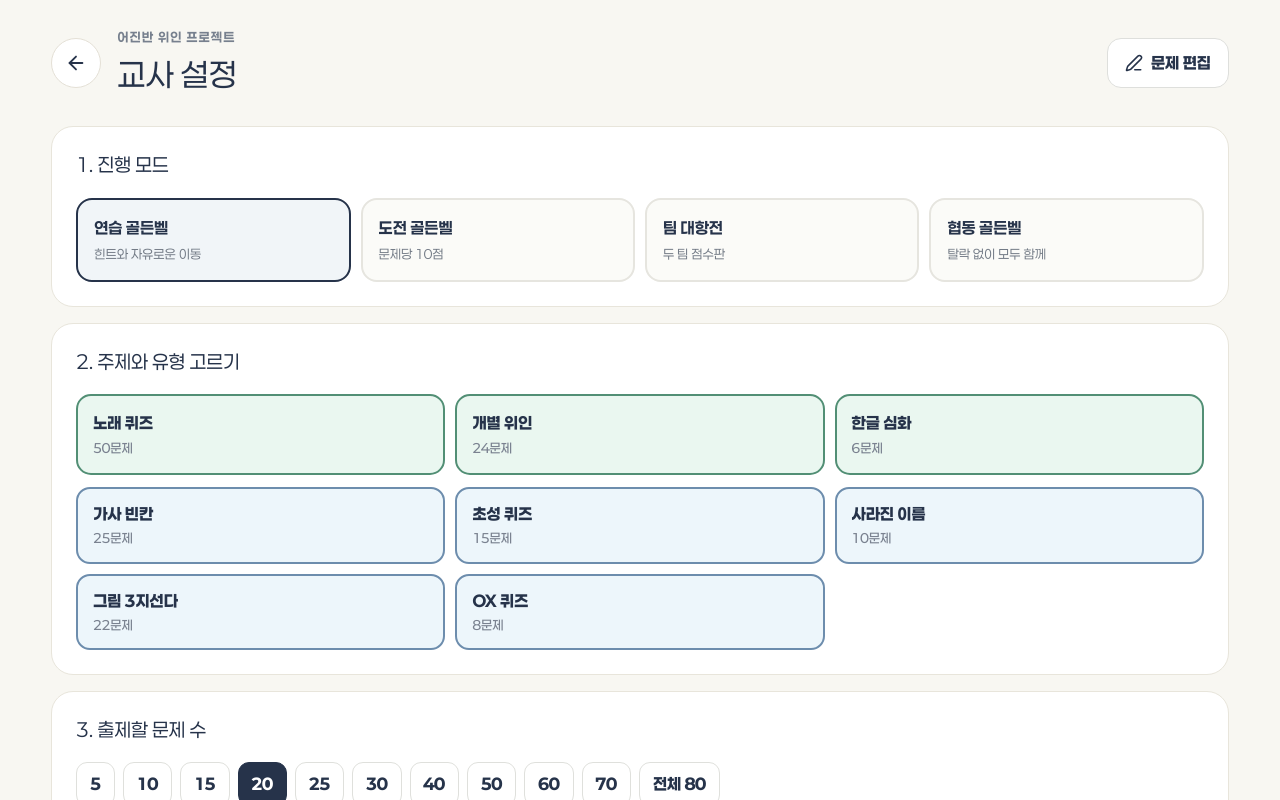
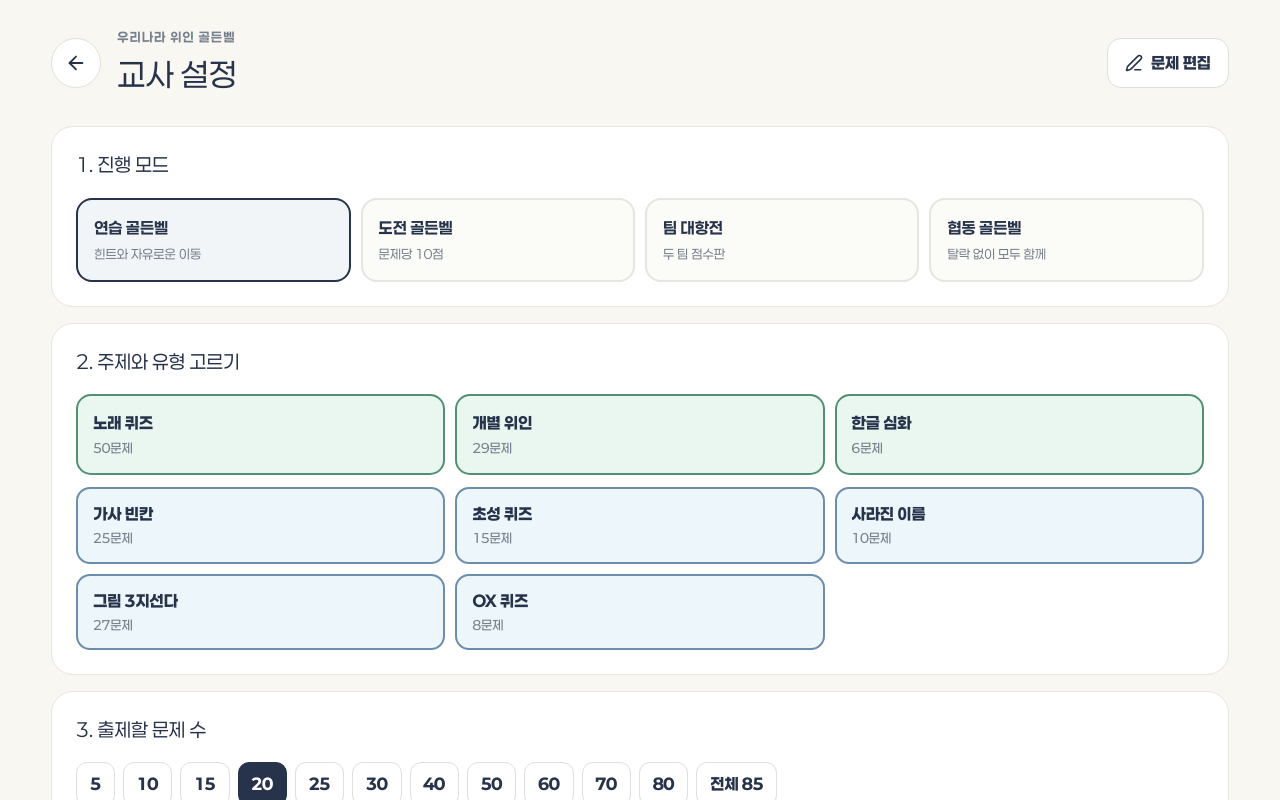
Before and after one commit to rkdusl0727-beep/herogoldenbell, a React (Vite) app: page / in a window 1280 px wide. Both pictures are taken after a click on the button "교사 설정". Shown: the top 800 px of the page. Built offline with nearby package versions, Linux system fonts and the light colour scheme.

Commit message:
Update Site source

```diff
--- a/scripts/validate-questions.mjs
+++ b/scripts/validate-questions.mjs
@@ -12,10 +12,10 @@ const initialsOf=(name)=>{
   }).join('')
 }
 
-expect(defaultQuestions.length===80,`전체 문제 수: ${defaultQuestions.length} (예상 80)`)
-expect(new Set(defaultQuestions.map(q=>q.id)).size===80,'문제 ID가 중복되었습니다.')
+expect(defaultQuestions.length===85,`전체 문제 수: ${defaultQuestions.length} (예상 85)`)
+expect(new Set(defaultQuestions.map(q=>q.id)).size===85,'문제 ID가 중복되었습니다.')
 expect(count(defaultQuestions,'category','song')===50,'노래 문제는 50개여야 합니다.')
-expect(count(defaultQuestions,'category','person')===24,'개별 위인 문제는 24개여야 합니다.')
+expect(count(defaultQuestions,'category','person')===29,'개별 위인 문제는 29개여야 합니다.')
 expect(count(defaultQuestions,'category','hangul')===6,'한글 심화 문제는 6개여야 합니다.')
 
 const song=defaultQuestions.filter(q=>q.category==='song')
@@ -79,8 +79,9 @@ for(const q of song.filter(q=>q.type==='sequence')){
 }
 
 const people=defaultQuestions.filter(q=>q.category==='person')
-const requiredPeople=['세종대왕','이순신','유관순','김정호','방정환','신사임당','장영실','문익점']
-for(const person of requiredPeople) expect(people.filter(q=>q.person===person).length===3,`${person} 문제는 3개여야 합니다.`)
+const requiredPeople={세종대왕:3,허준:1,이순신:3,유관순:4,김정호:4,방정환:3,신사임당:4,장영실:3,문익점:3,안중근:1}
+for(const [person,total] of Object.entries(requiredPeople)) expect(people.filter(q=>q.person===person).length===total,`${person} 문제는 ${total}개여야 합니다.`)
+for(const answer of ['초충도','대동여지도','동의보감','유묵','아우내장터']) expect(people.some(q=>q.answer===answer),`위인 골든벨에 정답 ‘${answer}’ 문제가 있어야 합니다.`)
 expect(!people.some(q=>q.person==='정약용'),'정약용은 개별 위인 문제에 포함할 수 없습니다.')
 const bang=people.filter(q=>q.person==='방정환')
 expect(bang.every(q=>q.difficulty==='쉬움'),'방정환 문제는 모두 쉬움이어야 합니다.')
@@ -90,4 +91,4 @@ const oxAnswers=people.filter(q=>q.type==='ox').map(q=>q.answer)
 expect(oxAnswers.filter(answer=>answer==='O').length===4&&oxAnswers.filter(answer=>answer==='X').length===4,'OX 정답은 O 4개, X 4개여야 합니다.')
 
 if(errors.length){console.error(errors.join('\n'));process.exit(1)}
-console.log('검증 완료: 80문제 · 노래 50(빈칸 25/초성 15/이름 완성 10) · 순서 문제 0 · 위인 24 · 한글 6')
+console.log('검증 완료: 85문제 · 노래 50(빈칸 25/초성 15/이름 완성 10) · 순서 문제 0 · 위인 29 · 한글 6')
--- a/src/App.tsx
+++ b/src/App.tsx
@@ -29,10 +29,10 @@ const portraitById: Record<string,string> = {
   p19:'./assets/people/jang-yeong-sil.png', p22:'./assets/people/mun-ik-jeom.png',
 }
 const balancedChoiceIds = [
-  'p01','p02','p04','p05','p07','p08','p10','p11','p13','p14','p16','p17','p19','p20','p22','p23',
+  'p01','p02','p04','p05','p07','p08','p10','p11','p13','p14','p16','p17','p19','p20','p22','p23','p25','p26','p27','p28','p29',
   'h01','h02','h03','h04','h05','h06',
 ]
-const QUESTION_COPY_VERSION = '2026-11-03-balanced-verses-v12'
+const QUESTION_COPY_VERSION = '2026-11-03-five-added-answers-v14'
 function modeName(mode:GameMode) { return ({practice:'연습 골든벨',challenge:'도전 골든벨',team:'팀 대항전',cooperate:'협동 골든벨'} as const)[mode] }
 function isVerbal(q:Question) { return ['blank','initial','missing'].includes(q.type) }
 function displayQuestion(q:Question, revealed:boolean) {
@@ -211,11 +211,11 @@ function App() {
     </main>
     <section className="start-grid" aria-label="게임 시작">
       <button className="start-card song" onClick={()=>startPreset('song')}><span className="card-icon">♪</span><b>노래 골든벨</b><small>3가지 유형 · 50문제</small><ArrowRight/></button>
-      <button className="start-card person" onClick={()=>startPreset('person')}><span className="card-icon">♛</span><b>위인 골든벨</b><small>8명의 이야기 · 24문제</small><ArrowRight/></button>
-      <button className="start-card all" onClick={()=>startPreset('all')}><span className="card-icon">★</span><b>전체 골든벨</b><small>노래 · 위인 · 한글 · 80문제</small><ArrowRight/></button>
+      <button className="start-card person" onClick={()=>startPreset('person')}><span className="card-icon">♛</span><b>위인 골든벨</b><small>10명의 이야기 · 29문제</small><ArrowRight/></button>
+      <button className="start-card all" onClick={()=>startPreset('all')}><span className="card-icon">★</span><b>전체 골든벨</b><small>노래 · 위인 · 한글 · 85문제</small><ArrowRight/></button>
     </section>
     <div className="home-actions">{hasSession&&<button className="soft-btn" onClick={continueGame}><Play/> 이어서 하기</button>}<button className="soft-btn" onClick={()=>setScreen('settings')}><SettingsIcon/> 교사 설정</button><button className="soft-btn" onClick={()=>setScreen('editor')}><Edit3/> 문제 편집</button></div>
-    <footer><span>총 80문제</span><i/> <span>음성 지원</span><i/> <span>오프라인 문제은행</span></footer>
+    <footer><span>총 85문제</span><i/> <span>음성 지원</span><i/> <span>오프라인 문제은행</span></footer>
     {toast&&<div className="toast">{toast}</div>}
   </div>
 
@@ -261,7 +261,7 @@ function Scoreboard({mode,correct,scores,teamNames}:{mode:GameMode;correct:numbe
 function SettingsPanel({settings,setSettings,bank,available,onBack,onEditor,onStart}:{settings:Settings;setSettings:(s:Settings)=>void;bank:Question[];available:number;onBack:()=>void;onEditor:()=>void;onStart:()=>void}){
   const modes:[GameMode,string,string][]=[['practice','연습 골든벨','힌트와 자유로운 이동'],['challenge','도전 골든벨','문제당 10점'],['team','팀 대항전','두 팀 점수판'],['cooperate','협동 골든벨','탈락 없이 모두 함께']]
   const allTypes=(Object.keys(typeNames) as QuestionType[]).filter(type=>bank.some(question=>question.type===type))
-  const quickCounts=[5,10,15,20,25,30,40,50,60,70]
+  const quickCounts=[5,10,15,20,25,30,40,50,60,70,80]
   const matching=bank.filter(q=>settings.categories.includes(q.category)&&settings.questionTypes.includes(q.type))
   const countValue=Math.min(settings.count,Math.max(1,available))
   const apply=(next:Settings)=>{
@@ -285,12 +285,12 @@ function SettingsPanel({settings,setSettings,bank,available,onBack,onEditor,onSt
     const excluded=checked?settings.excludedQuestionIds.filter(id=>!ids.has(id)):[...new Set([...settings.excludedQuestionIds,...ids])]
     apply({...settings,excludedQuestionIds:excluded})
   }
-  return <div className="panel-page"><header><button className="round-btn" onClick={onBack}><ArrowLeft/></button><div><small>어진반 위인 프로젝트</small><h1>교사 설정</h1></div><button className="soft-btn" onClick={onEditor}><Edit3/> 문제 편집</button></header>
+  return <div className="panel-page"><header><button className="round-btn" onClick={onBack}><ArrowLeft/></button><div><small>우리나라 위인 골든벨</small><h1>교사 설정</h1></div><button className="soft-btn" onClick={onEditor}><Edit3/> 문제 편집</button></header>
     <main className="settings-layout">
       <section className="setting-card"><h2>1. 진행 모드</h2><div className="mode-grid">{modes.map(([id,name,desc])=><button className={settings.mode===id?'active':''} onClick={()=>setSettings({...settings,mode:id})} key={id}><b>{name}</b><small>{desc}</small></button>)}</div>{settings.mode==='team'&&<div className="team-inputs"><input value={settings.teamNames[0]} onChange={e=>setSettings({...settings,teamNames:[e.target.value,settings.teamNames[1]]})}/><input value={settings.teamNames[1]} onChange={e=>setSettings({...settings,teamNames:[settings.teamNames[0],e.target.value]})}/></div>}</section>
 
       <section className="setting-card"><h2>2. 주제와 유형 고르기</h2>
-        <div className="check-grid">{(['song','person','hangul'] as Category[]).map(c=><label key={c}><input type="checkbox" checked={settings.categories.includes(c)} onChange={()=>toggleCat(c)}/><span>{categoryNames[c]}<small>{c==='song'?'50문제':c==='person'?'24문제':'6문제'}</small></span></label>)}</div>
+        <div className="check-grid">{(['song','person','hangul'] as Category[]).map(c=><label key={c}><input type="checkbox" checked={settings.categories.includes(c)} onChange={()=>toggleCat(c)}/><span>{categoryNames[c]}<small>{c==='song'?'50문제':c==='person'?'29문제':'6문제'}</small></span></label>)}</div>
         <div className="type-check-grid">{allTypes.map(type=><label key={type}><input type="checkbox" checked={settings.questionTypes.includes(type)} onChange={()=>toggleType(type)}/><span>{typeNames[type]}<small>{bank.filter(q=>q.type===type).length}문제</small></span></label>)}</div>
       </section>
 
@@ -320,7 +320,7 @@ function Editor({bank,setBank,onBack,notify,fileInput}:{bank:Question[];setBank:
   function save(q:Question){ if(!q.id.trim()||!q.question.trim()||!q.answer.trim()){notify('ID, 질문, 정답은 꼭 입력해 주세요.');return} if(bank.some(v=>v.id===q.id&&v!==editing)){notify('같은 ID가 이미 있어요.');return} setBank(editing?bank.map(v=>v.id===editing.id?q:v):[...bank,q]);setEditing(null);notify('문제를 저장했어요.') }
   function exportJson(){const blob=new Blob([JSON.stringify(bank,null,2)],{type:'application/json'});const a=document.createElement('a');a.href=URL.createObjectURL(blob);a.download='어진반-위인골든벨-문제은행.json';a.click();URL.revokeObjectURL(a.href)}
   function importJson(file?:File){if(!file)return;const reader=new FileReader();reader.onload=()=>{try{const data=JSON.parse(String(reader.result));if(!Array.isArray(data)||data.some(q=>!q.id||!q.question||!q.answer||!q.category||!q.type))throw 0;setBank(data);notify(`${data.length}문제를 가져왔어요.`)}catch{notify('올바른 문제 JSON 파일이 아니에요.')}};reader.readAsText(file)}
-  return <div className="panel-page editor-page"><header><button className="round-btn" onClick={onBack}><ArrowLeft/></button><div><small>오프라인 문제은행</small><h1>문제 편집</h1></div><div className="editor-actions"><input ref={fileInput} hidden type="file" accept="application/json" onChange={e=>importJson(e.target.files?.[0])}/><button className="soft-btn" onClick={()=>fileInput.current?.click()}><Upload/> JSON 가져오기</button><button className="soft-btn" onClick={exportJson}><Download/> 내보내기</button><button className="soft-btn" onClick={()=>{if(confirm('기본 80문제로 복원할까요?'))setBank(defaultQuestions)}}><RotateCcw/> 기본 복원</button></div></header>
+  return <div className="panel-page editor-page"><header><button className="round-btn" onClick={onBack}><ArrowLeft/></button><div><small>오프라인 문제은행</small><h1>문제 편집</h1></div><div className="editor-actions"><input ref={fileInput} hidden type="file" accept="application/json" onChange={e=>importJson(e.target.files?.[0])}/><button className="soft-btn" onClick={()=>fileInput.current?.click()}><Upload/> JSON 가져오기</button><button className="soft-btn" onClick={exportJson}><Download/> 내보내기</button><button className="soft-btn" onClick={()=>{if(confirm('기본 85문제로 복원할까요?'))setBank(defaultQuestions)}}><RotateCcw/> 기본 복원</button></div></header>
     <div className="editor-toolbar"><div>{(['all','song','person','hangul'] as const).map(c=><button className={filter===c?'active':''} onClick={()=>setFilter(c)} key={c}>{c==='all'?`전체 ${bank.length}`:`${categoryNames[c]} ${bank.filter(v=>v.category===c).length}`}</button>)}</div><button className="primary-btn" onClick={()=>setEditing({id:`custom-${Date.now()}`,category:'person',type:'choice',difficulty:'쉬움',question:'',options:['','',''],answer:'',explanation:'',hint:'',image:'sparkles'})}><Plus/> 문제 추가</button></div>
     <main className="question-table">{visible.map((q,i)=><article key={q.id}><span>{String(i+1).padStart(2,'0')}</span><div><div><b>{categoryNames[q.category]}</b><small>{typeNames[q.type]} · {q.difficulty}{q.verse?` · ${q.verse}절`:''}</small></div><h3>{q.clue?`${q.clue} · ${q.question}`:q.question}</h3><p>정답: <strong>{q.answer}</strong></p></div><button onClick={()=>setEditing(q)}><Edit3/></button><button className="danger" onClick={()=>{if(confirm('이 문제를 삭제할까요?'))setBank(bank.filter(v=>v.id!==q.id))}}><Trash2/></button></article>)}</main>
     {editing&&<QuestionForm value={editing} onCancel={()=>setEditing(null)} onSave={save}/>}
--- a/src/data/questions80.ts
+++ b/src/data/questions80.ts
@@ -70,13 +70,13 @@ const people: Question[] = [
   {id:'p08',category:'person',type:'choice',difficulty:'쉬움',question:'유관순이 참여한 독립운동은 무엇일까요?',options:['3·1운동','훈민정음 만들기','대동여지도 만들기'],answer:'3·1운동',explanation:'유관순은 3·1운동에 참여해 독립 만세를 외쳤어요.',hint:'3월 1일과 관련 있어요.',image:'flag',person:'유관순'},
   {id:'p09',category:'person',type:'ox',difficulty:'쉬움',question:'유관순은 사람들과 태극기를 들고 독립 만세를 외쳤어요.',options:['O','X'],answer:'O',explanation:'유관순은 태극기를 들고 우리나라의 독립을 외쳤어요.',hint:'우리나라 국기를 떠올려요.',image:'flag',person:'유관순'},
   {id:'p10',category:'person',type:'choice',difficulty:'쉬움',question:'김정호는 어떤 일을 한 사람일까요?',options:['지도 제작자','작가','장군'],answer:'지도 제작자',explanation:'김정호는 우리 땅의 모습을 지도에 담은 지도 제작자예요.',hint:'길과 장소를 찾는 것을 만들었어요.',image:'./assets/people/kim-jeong-ho.png',person:'김정호'},
-  {id:'p11',category:'person',type:'choice',difficulty:'쉬움',question:'김정호가 만든 큰 지도는 무엇일까요?',options:['대동여지도','초충도','훈민정음'],answer:'대동여지도',explanation:'김정호는 우리나라의 모습을 자세히 담은 대동여지도를 만들었어요.',hint:'이름에 ‘지도’가 들어가요.',image:'map',person:'김정호'},
+  {id:'p11',category:'person',type:'choice',difficulty:'쉬움',question:'김정호가 우리나라의 모습을 자세히 담아 만든 지도는 무엇일까요?',options:['대동여지도','초충도','동의보감'],answer:'대동여지도',explanation:'김정호는 우리나라의 산과 강, 길을 자세히 담은 대동여지도를 만들었어요.',hint:'이름에 ‘지도’가 들어가요.',image:'map',person:'김정호'},
   {id:'p12',category:'person',type:'ox',difficulty:'쉬움',question:'지도는 시간을 알려 주는 물건이에요.',options:['O','X'],answer:'X',explanation:'지도는 길, 산, 강, 마을의 위치를 찾는 데 도움을 줘요.',hint:'어디로 갈지 알려 주는 것을 생각해요.',image:'map',person:'김정호'},
   {id:'p13',category:'person',type:'choice',difficulty:'쉬움',question:'방정환은 어떤 일을 한 사람일까요?',options:['작가','장군','과학 기술자'],answer:'작가',explanation:'방정환은 어린이를 위한 글과 이야기를 쓴 작가예요.',hint:'글과 이야기를 썼어요.',image:'./assets/people/bang-jeong-hwan.png',person:'방정환'},
   {id:'p14',category:'person',type:'choice',difficulty:'쉬움',question:'어린이날을 만드는 데 힘쓴 사람은 누구일까요?',options:['방정환','이순신','김정호'],answer:'방정환',explanation:'방정환은 어린이날을 만드는 데 힘썼어요.',hint:'어린이를 위한 글을 쓴 작가예요.',image:'children',person:'방정환'},
   {id:'p15',category:'person',type:'ox',difficulty:'쉬움',question:'방정환은 어린이를 소중하게 여겼어요.',options:['O','X'],answer:'O',explanation:'방정환은 어린이를 존중하고 소중히 여기는 마음을 널리 알렸어요.',hint:'어린이날을 떠올려요.',image:'children',person:'방정환'},
   {id:'p16',category:'person',type:'choice',difficulty:'쉬움',question:'신사임당은 어떤 일을 한 사람일까요?',options:['화가','장군','지도 제작자'],answer:'화가',explanation:'신사임당은 그림을 잘 그린 화가예요.',hint:'붓과 물감을 사용했어요.',image:'./assets/people/shin-saimdang.png',person:'신사임당'},
-  {id:'p17',category:'person',type:'choice',difficulty:'쉬움',question:'신사임당의 그림으로 알려진 것은 무엇일까요?',options:['초충도','대동여지도','훈민정음'],answer:'초충도',explanation:'초충도에는 풀, 꽃, 곤충이 섬세하게 표현되어 있어요.',hint:'풀과 벌레를 그린 그림이에요.',image:'painting',person:'신사임당'},
+  {id:'p17',category:'person',type:'choice',difficulty:'쉬움',question:'신사임당이 풀과 곤충을 자세히 그린 그림은 무엇일까요?',options:['초충도','대동여지도','동의보감'],answer:'초충도',explanation:'초충도에는 풀, 꽃, 곤충이 섬세하게 표현되어 있어요.',hint:'풀을 뜻하는 ‘초’와 벌레를 뜻하는 ‘충’이 들어가요.',image:'painting',person:'신사임당'},
   {id:'p18',category:'person',type:'ox',difficulty:'쉬움',question:'신사임당은 자동차와 비행기를 관찰해 초충도를 그렸어요.',options:['O','X'],answer:'X',explanation:'신사임당은 주변의 풀, 꽃, 곤충을 자세히 보고 그렸어요.',hint:'자연에서 볼 수 있는 것을 떠올려요.',image:'flower',person:'신사임당'},
   {id:'p19',category:'person',type:'choice',difficulty:'쉬움',question:'장영실은 어떤 일을 한 사람일까요?',options:['과학 기술자','화가','작가'],answer:'과학 기술자',explanation:'장영실은 생활에 도움을 주는 과학 기구 제작에 참여한 과학 기술자예요.',hint:'관찰하고 기구를 만들었어요.',image:'./assets/people/jang-yeong-sil.png',person:'장영실'},
   {id:'p20',category:'person',type:'choice',difficulty:'보통',question:'해의 그림자로 시간을 알아보는 기구는 무엇일까요?',options:['앙부일구','자격루','거북선'],answer:'앙부일구',explanation:'앙부일구는 해의 그림자로 시간을 알아보는 해시계예요.',hint:'해시계예요.',image:'sundial',person:'장영실'},
@@ -84,6 +84,11 @@ const people: Question[] = [
   {id:'p22',category:'person',type:'choice',difficulty:'쉬움',question:'문익점은 어떤 일을 한 사람일까요?',options:['관리이자 학자','장군','화가'],answer:'관리이자 학자',explanation:'문익점은 고려 시대의 관리이자 학자였어요.',hint:'나라의 일을 하며 학문을 공부했어요.',image:'./assets/people/mun-ik-jeom.png',person:'문익점'},
   {id:'p23',category:'person',type:'choice',difficulty:'쉬움',question:'문익점과 가장 관련 깊은 것은 무엇일까요?',options:['목화씨','태극기','거북선'],answer:'목화씨',explanation:'문익점은 목화씨를 가져와 목화 재배가 퍼지는 데 기여했어요.',hint:'하얀 솜이 열리는 식물이에요.',image:'cotton',person:'문익점'},
   {id:'p24',category:'person',type:'ox',difficulty:'쉬움',question:'목화에서는 단단한 쇠를 얻을 수 있어요.',options:['O','X'],answer:'X',explanation:'목화에서 얻은 솜과 실로 따뜻한 무명옷을 만들 수 있어요.',hint:'따뜻한 이불을 떠올려요.',image:'cotton',person:'문익점'},
+  {id:'p25',category:'person',type:'choice',difficulty:'쉬움',question:'풀과 꽃, 곤충을 섬세하게 그린 신사임당의 그림은 무엇일까요?',options:['초충도','동의보감','대동여지도'],answer:'초충도',explanation:'신사임당의 초충도에는 풀, 꽃, 곤충이 섬세하게 표현되어 있어요.',hint:'풀을 뜻하는 ‘초’와 벌레를 뜻하는 ‘충’이 들어가요.',image:'painting',person:'신사임당'},
+  {id:'p26',category:'person',type:'choice',difficulty:'쉬움',question:'김정호가 우리나라의 산과 강, 길을 자세히 담아 만든 지도는 무엇일까요?',options:['대동여지도','초충도','동의보감'],answer:'대동여지도',explanation:'김정호는 우리나라의 모습을 자세히 담은 대동여지도를 만들었어요.',hint:'이름에 ‘지도’가 들어가요.',image:'map',person:'김정호'},
+  {id:'p27',category:'person',type:'choice',difficulty:'쉬움',question:'허준이 편찬한 우리나라의 대표적인 의학책은 무엇일까요?',options:['동의보감','대동여지도','훈민정음'],answer:'동의보감',explanation:'동의보감은 허준이 편찬한 의학책이에요.',hint:'아픈 사람을 치료하는 방법을 담은 책이에요.',image:'book',person:'허준'},
+  {id:'p28',category:'person',type:'choice',difficulty:'쉬움',question:'안중근 의사가 붓으로 남긴 글씨 작품을 무엇이라고 할까요?',options:['유묵','초충도','대동여지도'],answer:'유묵',explanation:'안중근 의사가 남긴 소중한 붓글씨 작품을 유묵이라고 해요.',hint:'‘유’로 시작하는 두 글자예요.',image:'book',person:'안중근'},
+  {id:'p29',category:'person',type:'choice',difficulty:'쉬움',question:'유관순이 독립 만세 운동을 펼친 장터는 어디일까요?',options:['아우내장터','광장시장','남대문시장'],answer:'아우내장터',explanation:'유관순은 충청남도 천안의 아우내장터에서 독립 만세 운동을 이끌었어요.',hint:'‘아’로 시작하는 장터예요.',image:'flag',person:'유관순'},
 ]
 
 const hangul: Question[] = [
```
Also changed, not shown: 1 other file (tests, documents, lock files or other folders).
